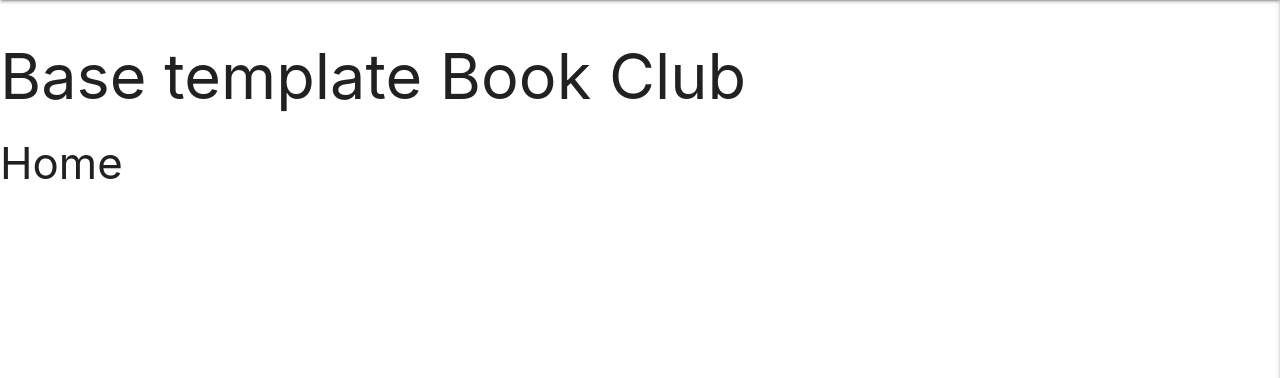
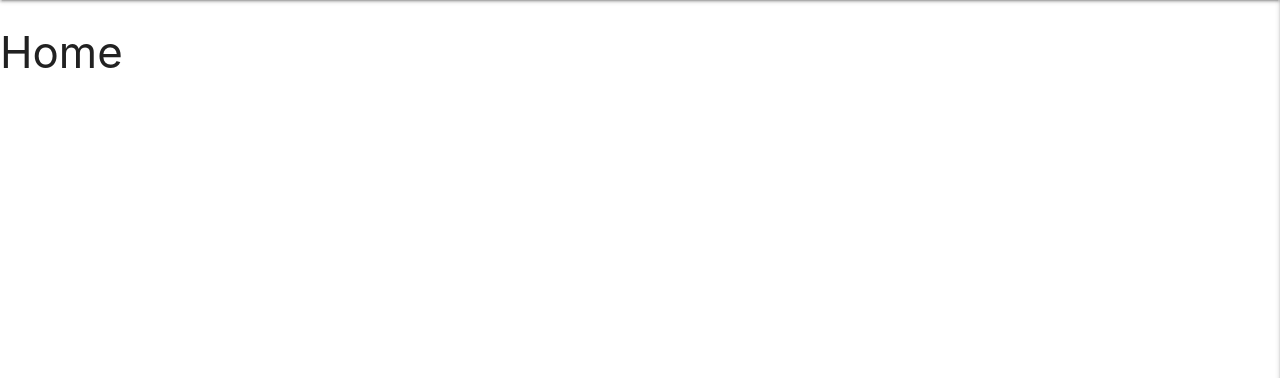
Before and after one commit to cnavotka/bookclub, a Flask app: page / in a window 1280 px wide. Shown: the part 64-442 px from the top of the page. Run offline with Flask 2, Linux system fonts and the light colour scheme; some libraries are stand-ins or nearby versions; some web fonts are replaced.

Commit message:
Remove h1 of the base.html file

```diff
--- a/templates/base.html
+++ b/templates/base.html
@@ -53,7 +53,6 @@
     </header>
 
 
-    <h1>Base template Book Club</h1>
     {% block content %}
     {% endblock %}
 
```
